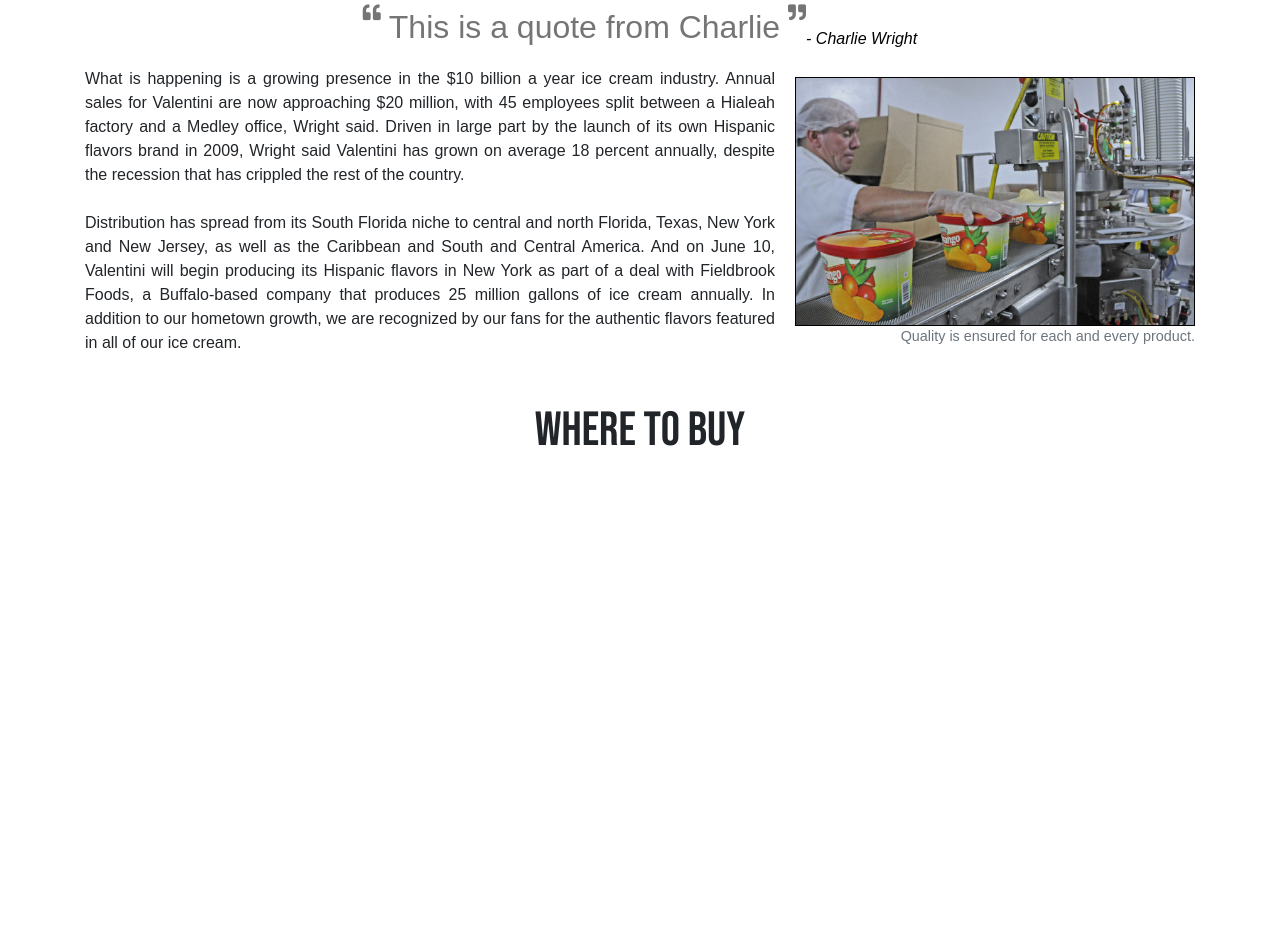
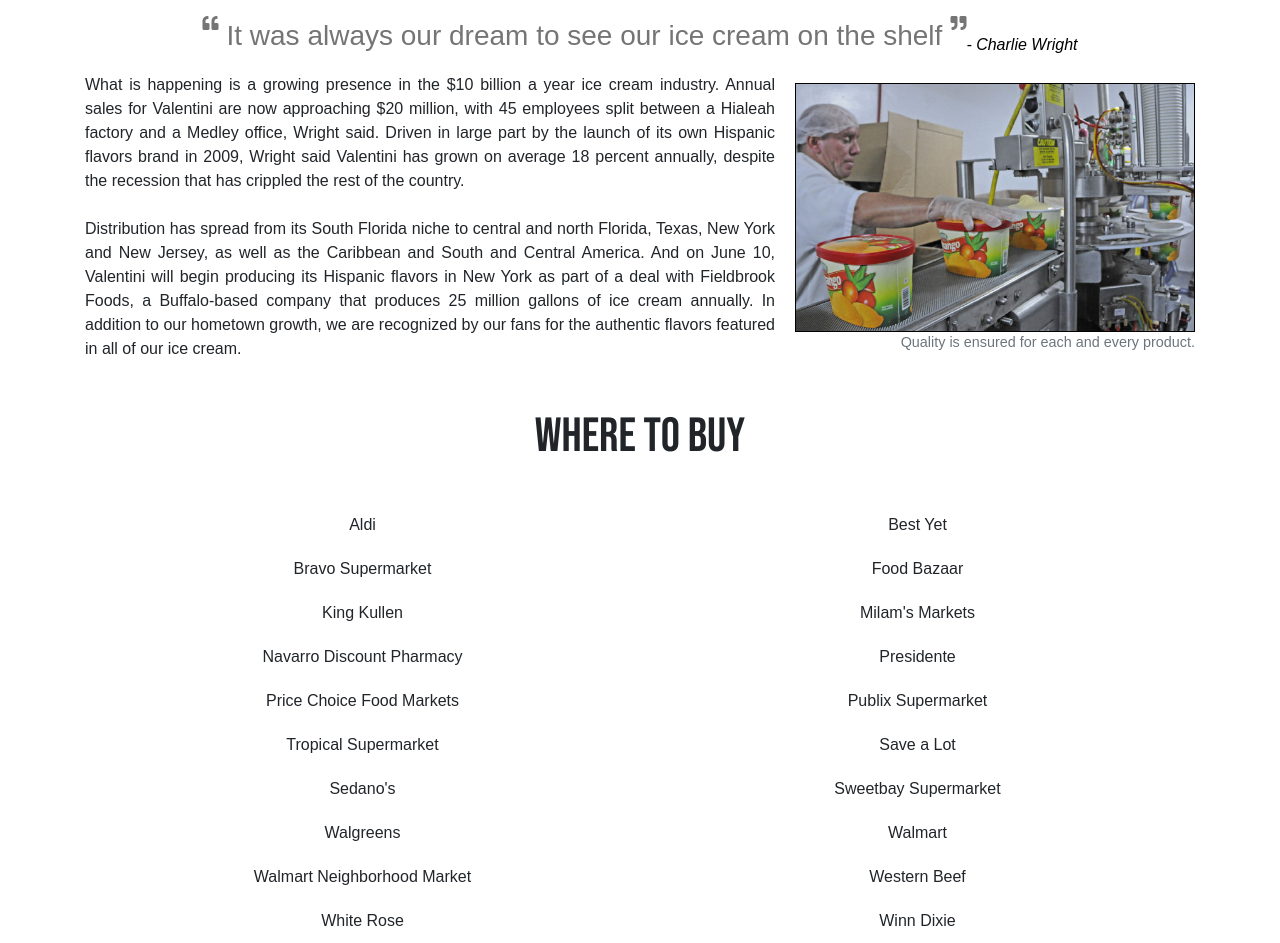
Before and after one commit to alyoung1991/valentini, a plain HTML site: page about.html in a window 1280 px wide. Shown: the part 743-1686 px from the top of the page. Before the commit the page ends 1234 px from the top, so only its background shows below. Drawn offline with nearby package versions, Linux system fonts and the light colour scheme.

```diff
--- a/about.html
+++ b/about.html
@@ -33,7 +33,7 @@
 				Throughout the years, we have experienced tremendous growth and expansion in South Florida across major grocers such as Publix, Sedanos, Walmart and Winn Dixie. You can also find Valentini desserts in restaurants like Vallagio, Carpacio and even Johnny Rockets. In addition to our hometown growth, we continue to expand nationally as far north as New York and into the Caribbean as far south as Puerto Rico, where we are recognized by our fans for the authentic flavors featured in all of our ice cream.
 
 				<div class="quote-container">
-					<i class="fas fa-quote-left quotationMark"></i><p>This is a quote from Charlie</p><i class="fas fa-quote-right quotationMark"></i><p class="author">- Charlie Wright</p>
+					<i class="fas fa-quote-left quotationMark"></i><p>It was always our dream to see our ice cream on the shelf</p><i class="fas fa-quote-right quotationMark"></i><p class="author">- Charlie Wright</p>
 				</div>
 
 				<figure class="figure right">
@@ -47,16 +47,27 @@
 		</div>
 
 		<p class="page-heading">WHERE TO BUY</p>
-		<div class="vendors">
-			<a href=""><img class="vendorLogo" src=""></a>
-			<a href=""><img class="vendorLogo" src=""></a>
-			<a href=""><img class="vendorLogo" src=""></a>
-			<a href=""><img class="vendorLogo" src=""></a>
-			<a href=""><img class="vendorLogo" src=""></a>
-			<a href=""><img class="vendorLogo" src=""></a>
-			<a href=""><img class="vendorLogo" src=""></a>
-			<a href=""><img class="vendorLogo" src=""></a>
-			<a href=""><img class="vendorLogo" src=""></a>
+		<div class="container vendors">
+			<p class="vendor">Aldi</p>
+			<p class="vendor">Best Yet</p>
+			<p class="vendor">Bravo Supermarket</p>
+			<p class="vendor">Food Bazaar</p>
+			<p class="vendor">King Kullen</p>
+			<p class="vendor">Milam's Markets</p>
+			<p class="vendor">Navarro Discount Pharmacy</p>
+			<p class="vendor">Presidente</p>
+			<p class="vendor">Price Choice Food Markets</p>
+			<p class="vendor">Publix Supermarket</p>
+			<p class="vendor">Tropical Supermarket</p>
+			<p class="vendor">Save a Lot</p>
+			<p class="vendor">Sedano's</p>
+			<p class="vendor">Sweetbay Supermarket</p>
+			<p class="vendor">Walgreens</p>
+			<p class="vendor">Walmart</p>
+			<p class="vendor">Walmart Neighborhood Market</p>
+			<p class="vendor">Western Beef</p>
+			<p class="vendor">White Rose</p>
+			<p class="vendor">Winn Dixie</p>
 		</div>
 
 		<script type="text/javascript" src="script.js"></script>
--- a/script.js
+++ b/script.js
@@ -0,0 +1,3 @@
+$(function () {
+  $('[data-toggle="tooltip"]').tooltip()
+})
--- a/style.css
+++ b/style.css
@@ -1,5 +1,6 @@
 .nav{
 	width: 90vw;
+	height: 20vh;
 	padding: 20px 0;
 	font-family: 'Bebas Neue', cursive;
 	font-size: 24px;
@@ -71,7 +72,7 @@
 }
 
 .page-heading{
-	margin: 30px 0 0 0;
+	margin: 30px 0;
 	font-family: 'Bebas Neue', cursive;
 	font-size: 48px;
 	text-align: center;
@@ -130,14 +131,14 @@
 
 .quote-container{
 	color: #757575;
-	font-size: 32px;
+	font-size: 28px;
 	display: flex;
 	justify-content: center;
 	margin-top: 1em;
 }
 
 .quotationMark{
-	font-size: 18px;
+	font-size: 16px;
 }
 
 .fa-quote-left{
@@ -148,20 +149,39 @@
 	margin-left: 8px;
 }
 
-.author {
+.author{
 	color: black;
 	font-size: 16px;
 	font-style: italic;
 	align-self: flex-end;
 }
 
+.vendors{
+	display: flex;
+	flex-wrap: wrap;
+}
+
+.vendor{
+	font-family: arial;
+	margin: 10px auto;
+	width: 50%;
+	text-align: center;
+}
+
+.sub-heading{
+	text-align: center;
+	font-family: arial;
+	font-size: 18px;
+}
+
 .contact-content{
+	font-family: arial;
 	display: flex;
-	justify-content: center;
+	flex-direction: column;
+	align-items: center;
 }
 
 .map{
-	margin-top: 50px;
 	width: 100%;
 	height: 400px;
 }
```
Also changed, not shown: contact.html (+8 -2 lines), products.html (+4 -1 lines), assets/label.png (added), 2 other files.
